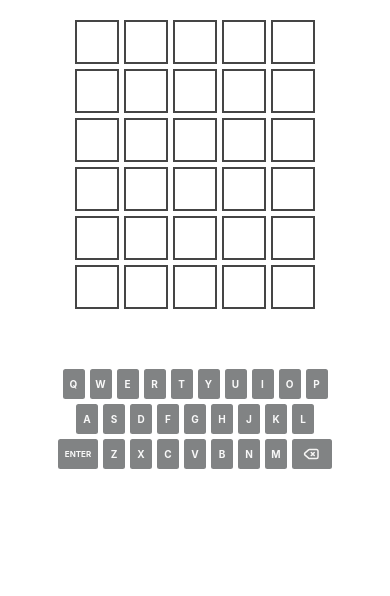
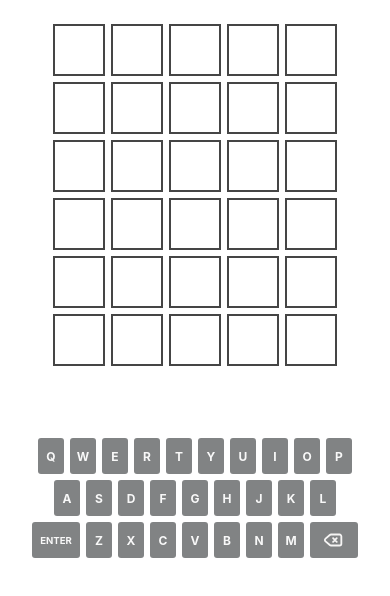
Before and after one commit to tkroo/wordleclone, a Svelte app: page / in a window 390 px wide. Shown: the top 596 px of the page. Built offline with nearby package versions, Linux system fonts and the light colour scheme.

Commit message:
small screen fix

```diff
--- a/src/app.css
+++ b/src/app.css
@@ -83,7 +83,10 @@ button:focus-visible {
 
 @media (max-width: 800px) {
   html {
-    font-size: 10px;
-
+    font-size: 12px;
+  }
+  #app {
+    max-width: 790px;
+    padding: 2rem 0 0 0;
   }
 }
```
